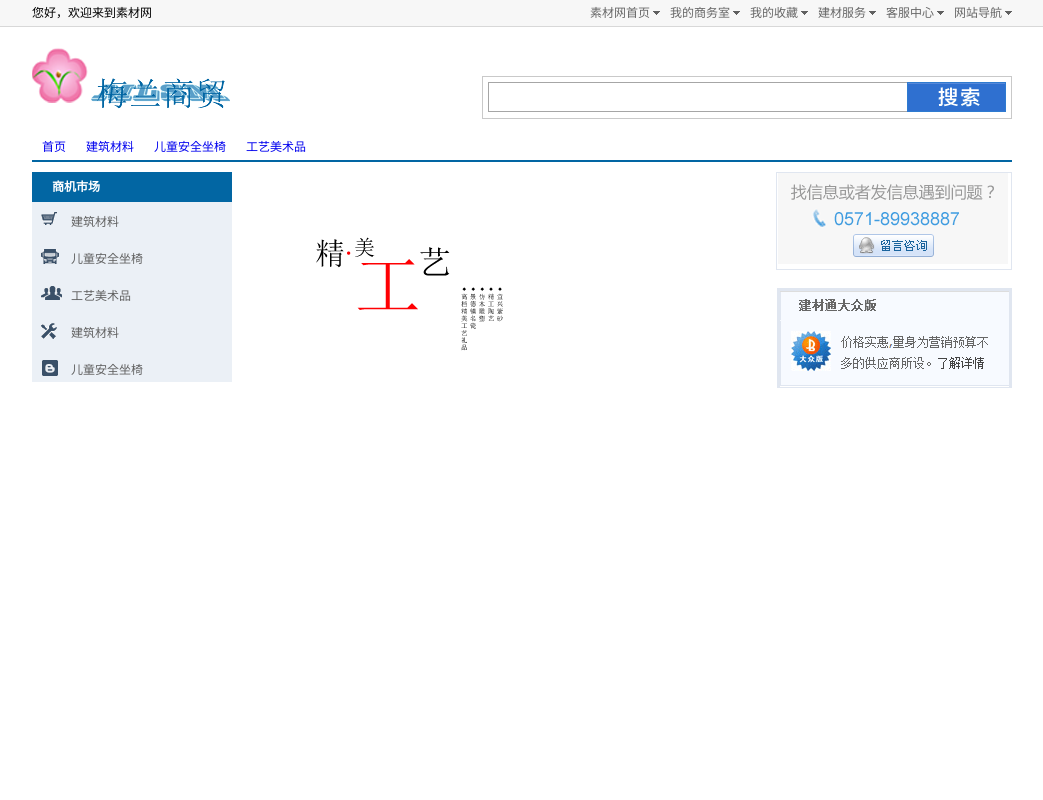
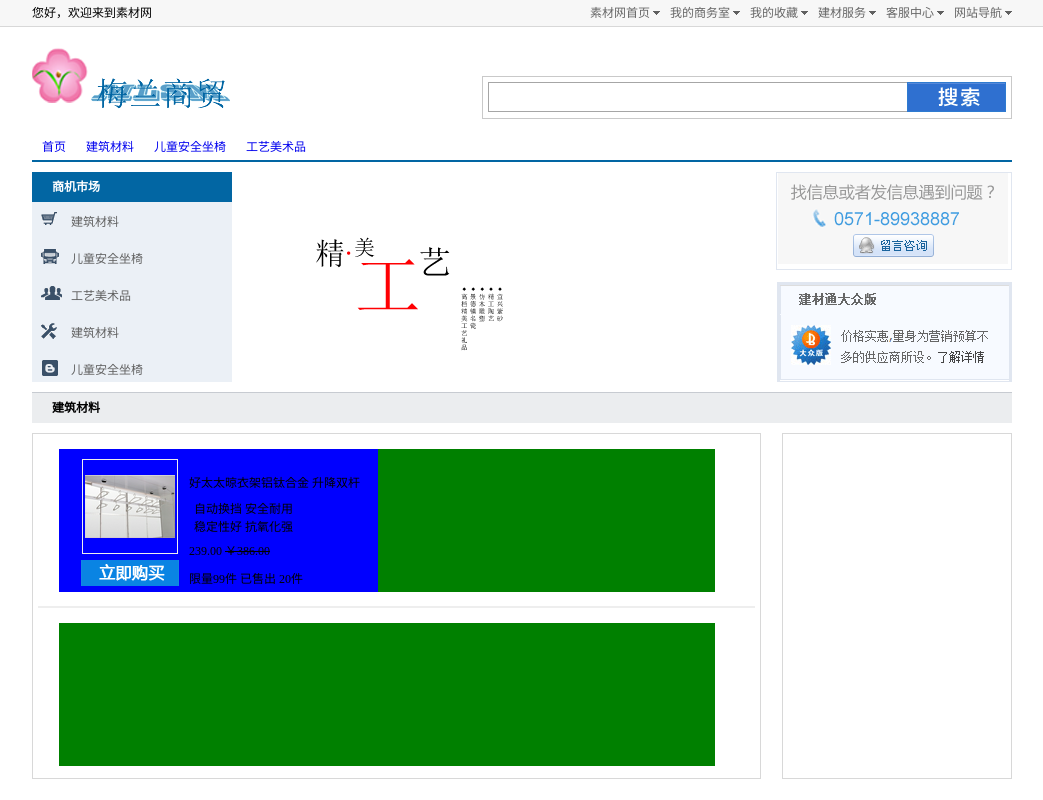
Before and after one commit to yanglu9813/webstudy, a plain HTML site: page css07/demo.html in a window 1280 px wide. Shown: the whole page, without its empty margins (118-1161 px from the left). Drawn offline with Linux system fonts and the light colour scheme.

Commit message:
add new code

```diff
--- a/css07/demo.html
+++ b/css07/demo.html
@@ -202,8 +202,89 @@
 			border: 3px solid #E0E6F0;
 			width: 229px;
 			height: 94px;
-			margin-top: 18px;
+			margin-top: 12px;
 			margin-left: 1px;
+		}
+		/*建筑材料*/
+		.jzcl{
+			height: 30px;
+			background-color: #EBEDEF;
+			margin-top: 10px;
+			border-top: 1px solid #C7CBD1;
+			padding-left: 20px;
+			line-height: 30px;
+			font-weight: 700;
+		}
+		/*建筑材料列表*/
+		.jzcl-list{
+			margin-top: 10px;
+		}
+		/*左侧盒子*/
+		.l-list{
+			float: left;
+			width: 727px;
+			height: 344px;
+			border: 1px solid #D8D8D8;
+		}
+		/*右侧盒子*/
+		.r-list{
+			float: right;
+			width: 228px;
+			height: 344px;
+			border: 1px solid #D8D8D8;
+		}
+		/*上面的盒子*/
+		.lt-list{
+			width: 656px;
+			height: 143px;
+			background-color: green;
+			margin-top: 15px;
+			margin-left: 26px;
+			overflow: hidden;
+		}
+		/*横线*/
+		.lm-list{
+			border: 1px solid #EEEEEE;
+			margin: 14px 5px;
+		}
+		/*左盒子上面的盒子的左盒子*/
+		.ltl-list{
+			height: 143px;
+			width: 319px;
+			background-color: blue;
+			position: relative;
+		}
+		.ltl-list .c1{
+			position: absolute;
+			left: 23px;
+			top: 10px;
+			border: 1px solid #EEEEEE;
+			padding:15px 2px;
+		}
+		.ltl-list .buy{
+			position: absolute;
+			left: 22px;
+			top: 111px;
+		}
+		.ltl-list .p1{
+			position: absolute;
+			left: 130px;
+			top: 24px;
+		}
+		.ltl-list .p2{
+			position: absolute;
+			left: 135px;
+			top: 50px;
+		}
+		.ltl-list .p3{
+			position: absolute;
+			left: 130px;
+			top: 92px;
+		}
+		.ltl-list .p4{
+			position: absolute;
+			left: 130px;
+			top: 120px;
 		}
 	</style>
 </head>
@@ -300,6 +381,68 @@
 					</div>
 				</div>
 
+			<!-- 建筑材料 -->
+				<div class="jzcl">
+					建筑材料
+				</div>
+
+			<!-- 建筑材料列表 -->
+				<div class="jzcl-list">
+					<!-- 左盒子 -->
+					<div class="l-list">
+						<!-- 左盒子上面的盒子 -->
+						<div class="lt-list">
+							<!-- 左盒子上面的盒子的左盒子 -->
+							<div class="ltl-list">
+								<img src="images/c1.png" class="c1">
+								<img src="images/buy.png" class="buy">
+								<p class="p1">
+									好太太晾衣架铝钛合金 升降双杆
+								</p>
+								<p class="p2">
+									自动换挡 安全耐用
+									<br>
+									稳定性好 抗氧化强
+								</p>
+								<p class="p3">
+									239.00 <del>￥386.00</del>
+								</p>
+								<p class="p4">
+									限量99件 已售出 20件
+								</p>
+							</div>
+							<!-- 左盒子上面的盒子的右上盒子 -->
+							<div class="ltl-list">
+								<img src="images/c1.png" class="c1">
+								<img src="images/buy.png" class="buy">
+								<p class="p1">
+									好太太晾衣架铝钛合金 升降双杆
+								</p>
+								<p class="p2">
+									自动换挡 安全耐用
+									<br>
+									稳定性好 抗氧化强
+								</p>
+								<p class="p3">
+									239.00 <del>￥386.00</del>
+								</p>
+								<p class="p4">
+									限量99件 已售出 20件
+								</p>
+							</div>
+						</div>
+						<!-- 左盒子中间的横线盒子 -->
+						<div class="lm-list">
+						</div>
+						<!-- 左盒子下面的盒子 -->
+						<div class="lt-list"></div>
+					</div>
+					<!-- 右盒子 -->
+					<div class="r-list">
+
+					</div>
+				</div>
+
 
 		</div>
 </body>
```
Lines whose indentation alone changed are shown as unchanged.
